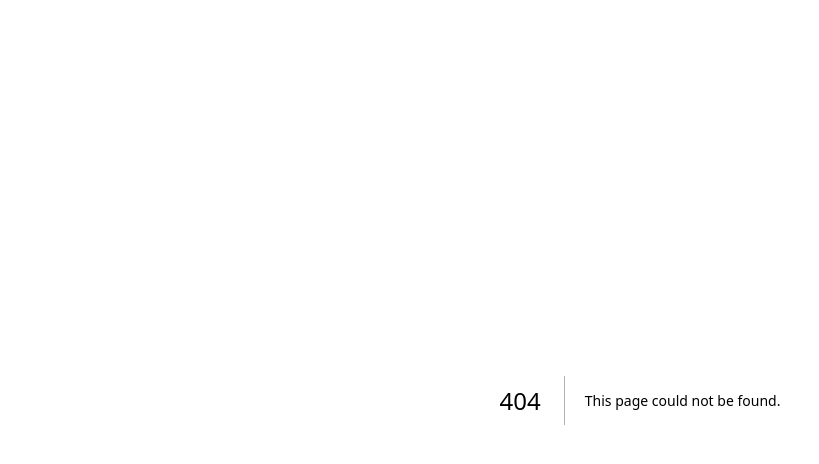
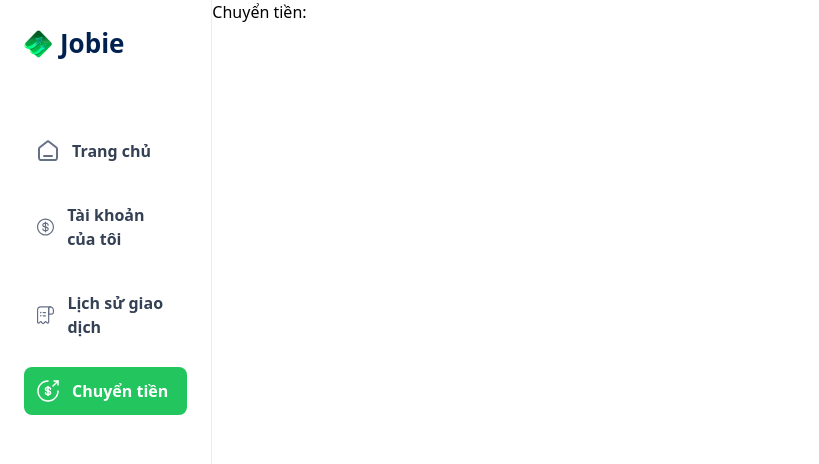
Before and after one commit to Luminir/QLCT, a Next.js app: page /chuyen-tien in a window 1280 px wide. Before the commit this address had no page. Shown: the top 464 px of the page, without its empty margins (0-819 px from the left). Built offline with nearby package versions, Linux system fonts and the light colour scheme.

Commit message:
implement routes into buttons

```diff
--- /dev/null
+++ b/app/(root)/chuyen-tien/page.tsx
@@ -0,0 +1,9 @@
+import React from 'react'
+
+const ChuyenTien = () => {
+  return (
+    <div>Chuyển tiền: </div>
+  )
+}
+
+export default ChuyenTien
--- /dev/null
+++ b/app/(root)/lich-su-giao-dich/page.tsx
@@ -0,0 +1,9 @@
+import React from 'react'
+
+const LichSuGiaoDich = () => {
+  return (
+    <div> Lịch sử giao dịch: </div>
+  )
+}
+
+export default LichSuGiaoDich
--- /dev/null
+++ b/app/(root)/tai-khoan-cua-toi/page.tsx
@@ -0,0 +1,9 @@
+import React from 'react'
+
+const TaiKhoanCuaToi = () => {
+  return (
+    <div>Tài khoản tôi quản lí</div>
+  )
+}
+
+export default TaiKhoanCuaToi
--- a/constants/index.ts
+++ b/constants/index.ts
@@ -6,17 +6,17 @@ export const sidebarLinks = [
   },
   {
     imgURL: "/icons/dollar-circle.svg",
-    route: "/my-banks",
+    route: "/tai-khoan-cua-toi",
     label: "Tài khoản của tôi",
   },
   {
     imgURL: "/icons/transaction.svg",
-    route: "/transaction-history",
+    route: "/lich-su-giao-dich",
     label: "Lịch sử giao dịch",
   },
   {
     imgURL: "/icons/money-send.svg",
-    route: "/payment-transfer",
+    route: "/chuyen-tien",
     label: "Chuyển tiền",
   },
 ];
```
